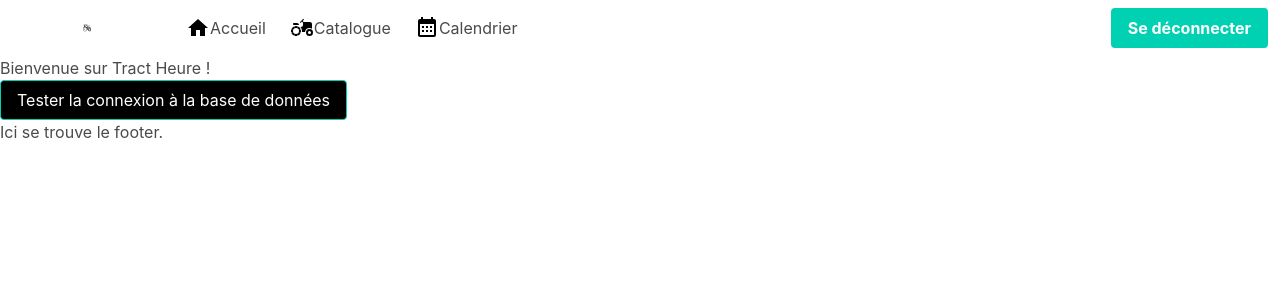
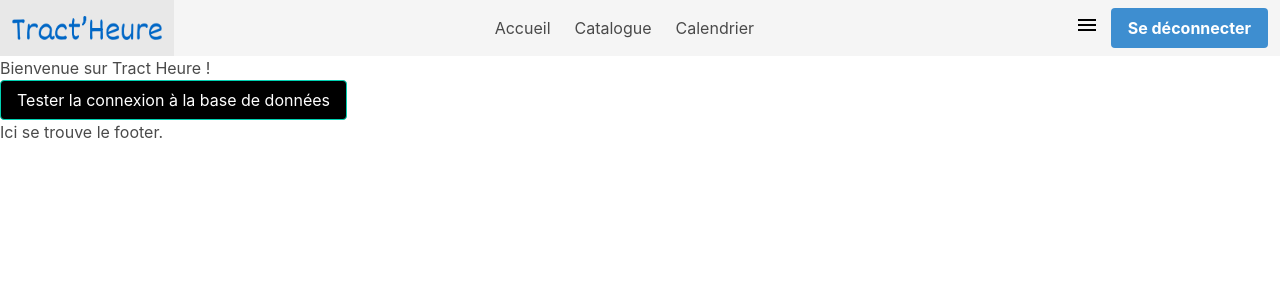
Before and after one commit to Jeremylo1/tract-heure-app, a React (Create React App) app: page / in a window 1280 px wide. Shown: the top 300 px of the page. Built offline with nearby package versions, Linux system fonts and the light colour scheme.

Commit message:
Barre de navigation pour ordinateur

```diff
--- a/src/components/header.jsx
+++ b/src/components/header.jsx
@@ -1,7 +1,7 @@
 import React from 'react'
 import { useState } from 'react'
 import { Link } from 'react-router-dom'
-import Logo from '../assets/logo-tract-heure.svg'
+/*import Logo from '../assets/logo-tract-heure.svg'*/
 import LogoTxt from '../assets/logo-texte.png'
 import styled from 'styled-components'
 import 'bulma/css/bulma.min.css'
@@ -22,6 +22,11 @@ const StyledLogoTouch = styled.img`
   display: block;
 `
 
+//Style du logo sur ordinateur.
+const StyledLogoDesktop = styled.img`
+  width: 150px;
+`
+
 //Entête pour naviguer entre les pages selon le type d'appareil.
 function Header() {
   //Fonction pour changer d'onglet.
@@ -37,8 +42,7 @@ function Header() {
         <div>
           <StyledLogoTouch src={LogoTxt} alt="Logo" />
         </div>
-
-        <div class="tabs is-centered">
+        <div className="tabs is-centered">
           <ul>
             <li
               className={activeTab === 'accueil' ? 'is-active' : ''}
@@ -77,33 +81,48 @@ function Header() {
       </div>
 
       <div className="is-hidden-touch">
-        <nav className="navbar" role="navigation" aria-label="main navigation">
+        <nav
+          className="navbar is-light"
+          role="navigation"
+          aria-label="main navigation"
+        >
           <div className="navbar-brand">
             <Link to="/" className="navbar-item">
-              <StyledLogoTouch src={Logo} alt="Logo" />
+              <StyledLogoDesktop src={LogoTxt} alt="Logo" />
             </Link>
           </div>
-          <div className="navbar-start">
+          <div className="navbar-start is-flex-grow-1 is-justify-content-center">
             <Link to="/" className="navbar-item">
-              <Icon path={mdiHome} size={1} color="black" />
               Accueil
             </Link>
             <Link to="/inventory" className="navbar-item">
-              <Icon path={mdiTractorVariant} size={1} color="black" />
               Catalogue
             </Link>
             <Link to="/calendar" className="navbar-item">
-              <Icon path={mdiCalendarMonth} size={1} color="black" />
               Calendrier
             </Link>
           </div>
-
-          <div>
-            <div className="navbar-end">
-              <div className="navbar-item">
-                <div className="button is-primary">
-                  <strong>Se déconnecter</strong>
-                </div>
+          <div className="navbar-end">
+            <div className="navbar-item has-dropdown is-hoverable">
+              <div className="narbar-link is-align-self-center">
+                <Icon path={mdiMenu} size={1} color="black" />
+              </div>
+              <div className="navbar-dropdown is-right">
+                <Link to="/" className="navbar-item">
+                  Profil
+                </Link>
+                <Link to="/" className="navbar-item">
+                  Historique
+                </Link>
+                <hr className="navbar-divider" />
+                <Link to="/" className="navbar-item">
+                  Crédits
+                </Link>
+              </div>
+            </div>
+            <div className="navbar-item">
+              <div className="button is-info">
+                <strong>Se déconnecter</strong>
               </div>
             </div>
           </div>
```
